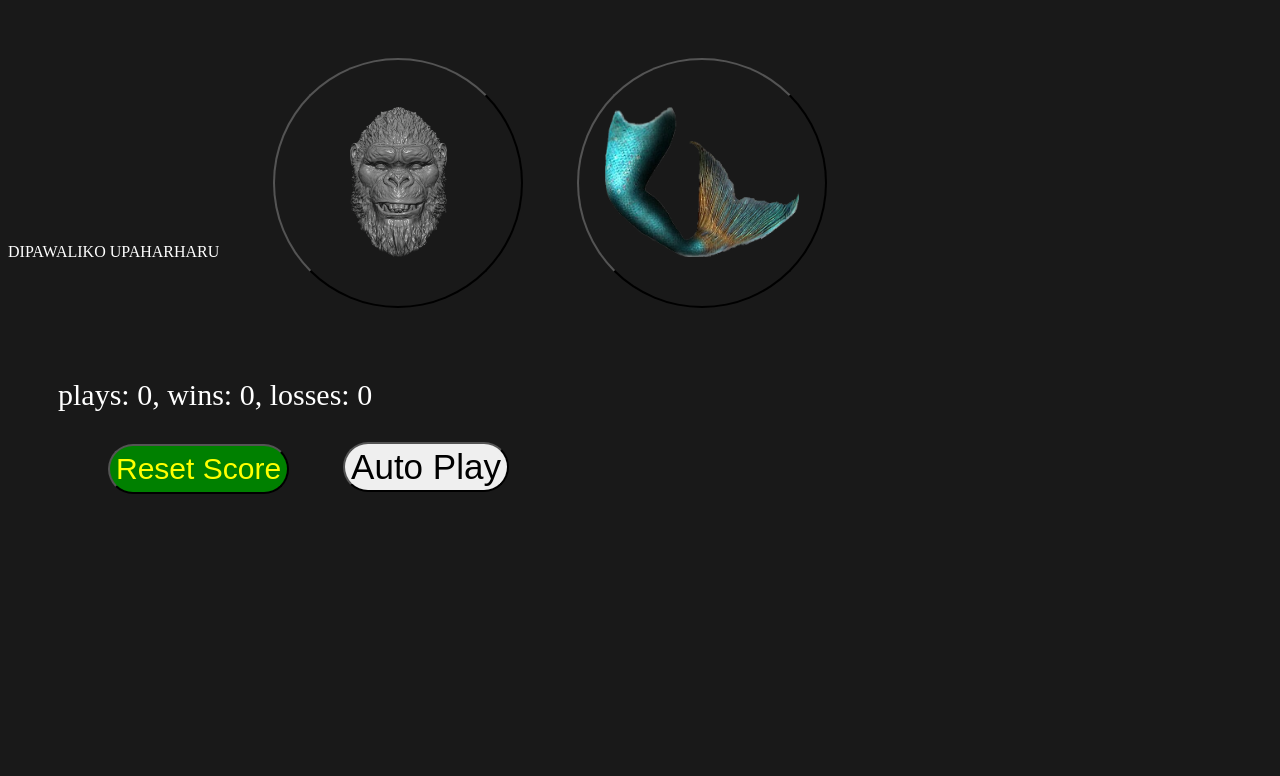
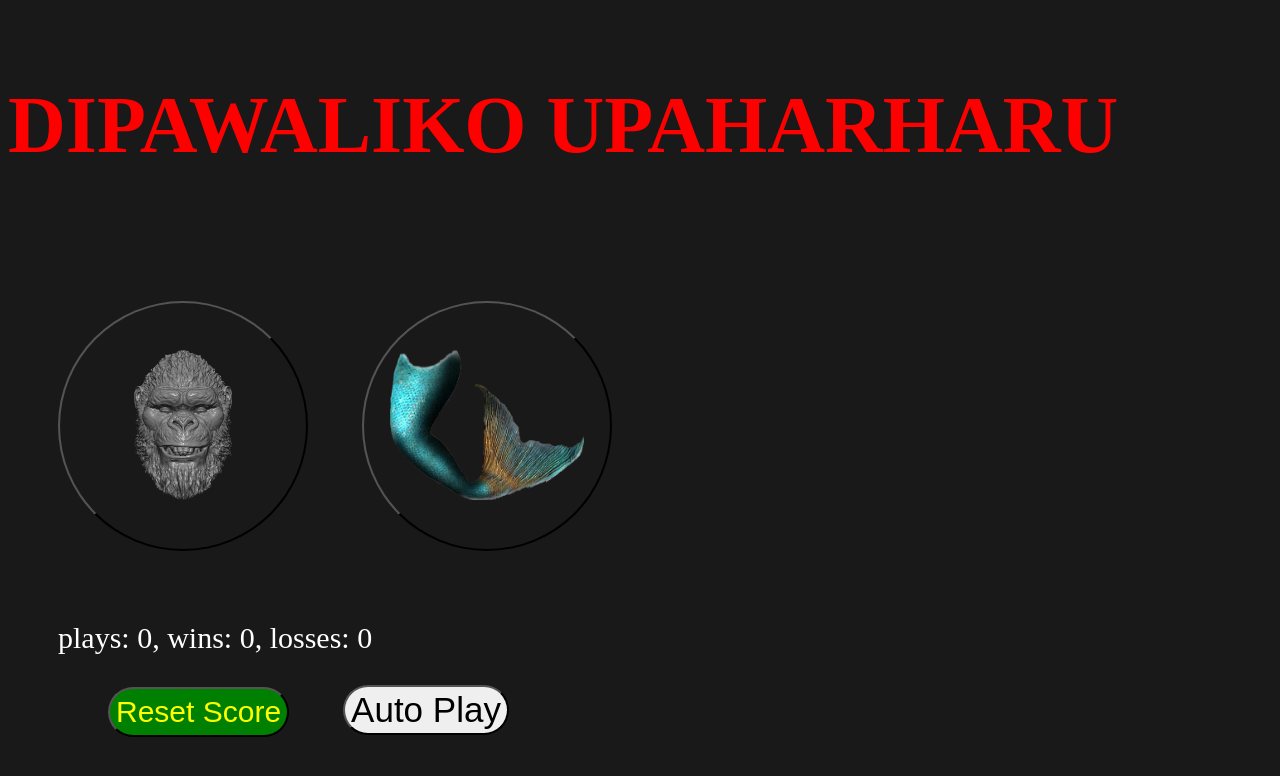
Before and after one commit to Ningwa83/head-tail, a plain HTML site: page index.html in a window 1280 px wide. Drawn offline with Linux system fonts and the light colour scheme.

Commit message:
Update index.html

```diff
--- a/index.html
+++ b/index.html
@@ -68,7 +68,7 @@ font-color: white;
    </style>
 </head>
 <body>
-  <h>DIPAWALIKO UPAHARHARU</h>
+  <p style="font-size: 80px; color: red; font-weight: bold">DIPAWALIKO UPAHARHARU</p>
 <button class="move-button js-heads-button" ><img src="heads.png" class="move-icon"></button>
 
 <button class="move-button js-tails-button"><img src="tails.png" class="move-icon"></button>
```
